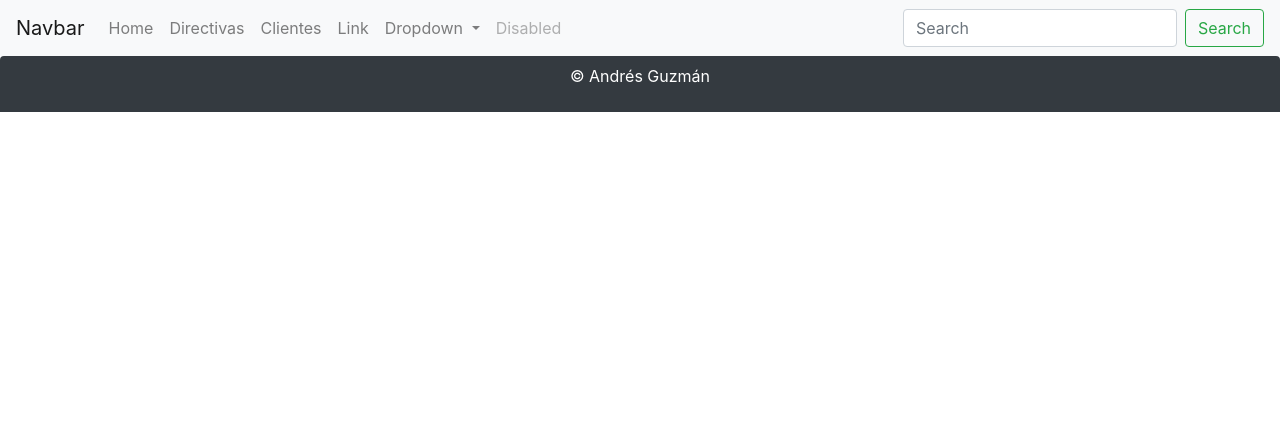
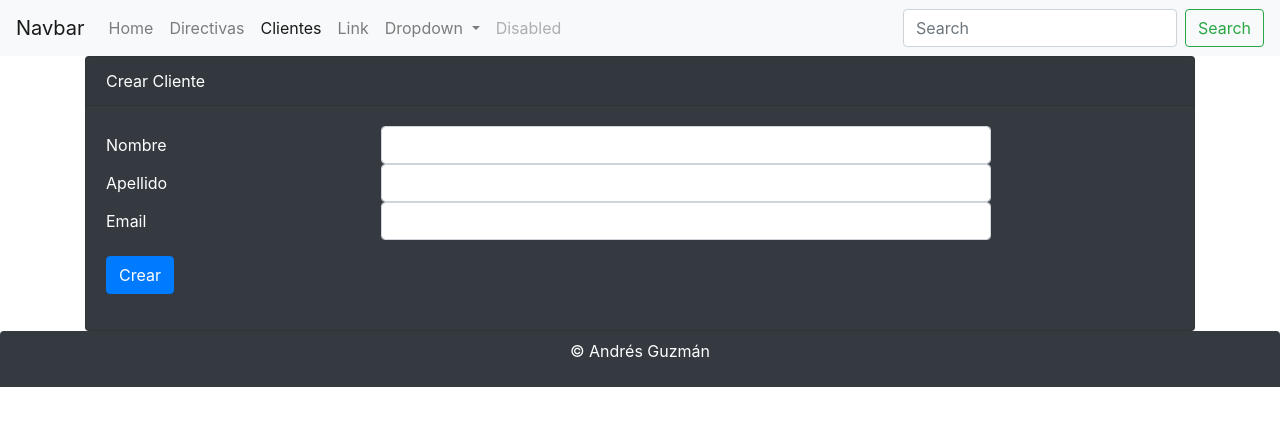
Before and after one commit to RostenRossDev/angular_spring_REST, an Angular app: page /clientes/form in a window 1280 px wide. Before the commit this address led to /. Shown: the top 426 px of the page. Built offline with nearby package versions, Linux system fonts and the light colour scheme.

Commit message:
Form component was created and created client was implemented.

```diff
--- a/src/app/clientes/cliente.service.ts
+++ b/src/app/clientes/cliente.service.ts
@@ -1,18 +1,23 @@
 import { Injectable } from '@angular/core';
-import { CLIENTES } from  './clientes.json';
 import { Cliente } from './cliente';
 import { of, Observable } from 'rxjs';
-import { HttpClient } from '@angular/common/http';
+import { HttpClient, HttpHeaders } from '@angular/common/http';
 
 
 
 @Injectable()
 export class ClienteService {
   private urlEndPoint: string = 'http://localhost:8080/api/clientes';
+
+  private httpHeaders= new HttpHeaders({'Content-Type':'application/json'});
   constructor(private http: HttpClient) { }
 
   getClientes(): Observable<Cliente[]>{
     //return of (CLIENTES);
     return this.http.get<Cliente[]>(this.urlEndPoint);
   }
+
+  create(cliente: Cliente): Observable<Cliente>{
+    return this.http.post<Cliente>(this.urlEndPoint, cliente,{headers:this.httpHeaders});
+  }
 }
--- a/src/app/clientes/cliente.ts
+++ b/src/app/clientes/cliente.ts
@@ -1,7 +1,7 @@
 export class Cliente {
   id: number;
-  nombre: string;
-  apellido: string;
+  name: string;
+  lastname: string;
+  email: string;
   createAt: string;
-  email: string;
 }
--- a/src/app/clientes/clientes.component.html
+++ b/src/app/clientes/clientes.component.html
@@ -3,6 +3,9 @@
     <div class="card-body text-primary">
         <h5 class="card-title">Listado de clientes</h5>
 
+        <div class="my-2 text-left">
+          <button class="btn btn-rounded btn-primary" type="button" [routerLink]="['/clientes/form']">Crear Cliente</button>
+        </div>
         <table class="table table-border table-striped">
           <thead>
             <tr>
@@ -16,8 +19,8 @@
           <tbody>
             <tr *ngFor="let cliente of clientes">
               <td>{{cliente.id}}</td>
-              <td>{{cliente.nombre}}</td>
-              <td>{{cliente.apellido}}</td>
+              <td>{{cliente.name}}</td>
+              <td>{{cliente.lastname}}</td>
               <td>{{cliente.email}}</td>
               <td>{{cliente.createAt}}</td>
             </tr>
--- /dev/null
+++ b/src/app/clientes/form.component.html
@@ -0,0 +1,35 @@
+<div class="card bg-dark text-white">
+  <div class="card-header">
+    {{titulo}}
+  </div>
+  <div class="card-body">
+    <form class="" (ngSubmit)="create()"  method="post">
+      <div class="form-group row">
+
+        <label for="nombre" class="col-form-label col-sm-3">Nombre</label>
+        <div class="col-sm-7">
+          <input type="text" name="nombre" value="" class="form-control" [(ngModel)]="cliente.name">
+        </div>
+
+        <label for="apellido" class="col-form-label col-sm-3">Apellido</label>
+        <div class="col-sm-7">
+          <input type="text" name="apellido"  class="form-control" [(ngModel)]="cliente.lastname">
+        </div>
+
+        <label for="email" class="col-form-label col-sm-3">Email</label>
+        <div class="col-sm-7">
+          <input type="email" name="email" value="" class="form-control" [(ngModel)]="cliente.email">
+        </div>
+
+      </div>
+
+      <div class="form-group row">
+
+        <div class="col-sm-6">
+          <button class="btn btn-primary" role="button" name="crear">Crear</button>
+        </div>
+
+      </div>
+    </form>
+  </div>
+</div>
--- /dev/null
+++ b/src/app/clientes/form.component.ts
@@ -0,0 +1,25 @@
+import { Component, OnInit } from '@angular/core';
+import { Cliente } from './cliente'
+import { ClienteService} from './cliente.service';
+import { Router } from '@angular/router';
+@Component({
+  selector: 'app-form',
+  templateUrl: './form.component.html',
+})
+export class FormComponent implements OnInit {
+  private cliente: Cliente = new Cliente()
+  private titulo: string= "Crear Cliente";
+  constructor(
+    private clienteService: ClienteService,
+    private router: Router
+  ) { }
+
+  ngOnInit(): void {
+  }
+
+  public create(){
+    this.clienteService.create(this.cliente).subscribe(
+      response => this.router.navigate(['/clientes'])
+    )
+  }
+}
```
Also changed, not shown: src/app/app.module.ts (+6 -1 lines).
